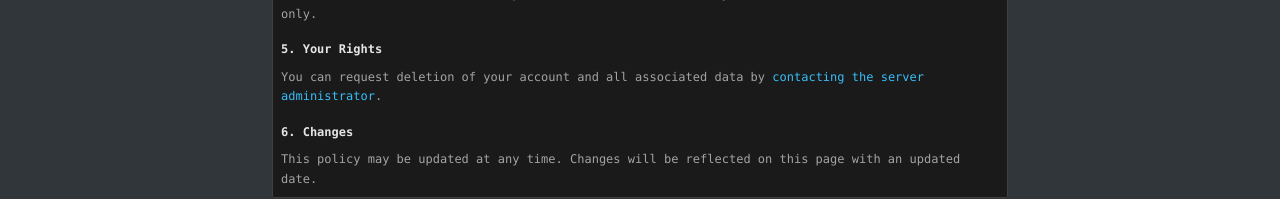
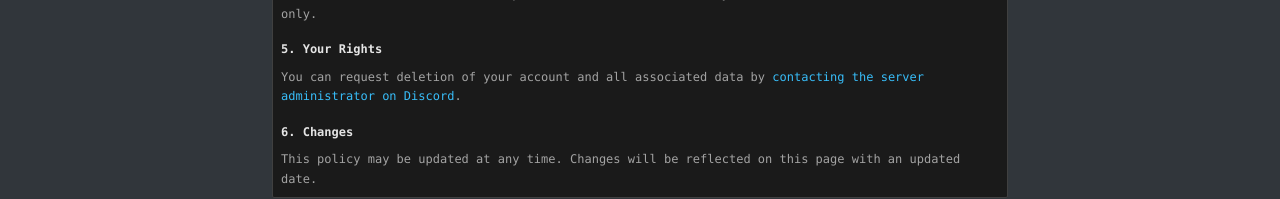
Before and after one commit to TheRinzler65/azahar-room-server, a React (Vite) app in the folder dashboard/: page /privacy in a window 1280 px wide. Shown: the part 523-722 px from the top of the page. Built offline with nearby package versions, Linux system fonts and the light colour scheme; no server answers.

Commit message:
update link contact

```diff
--- a/dashboard/src/pages/PrivacyPage.tsx
+++ b/dashboard/src/pages/PrivacyPage.tsx
@@ -70,10 +70,12 @@ export const PrivacyPage = () => (
           <p>
             You can request deletion of your account and all associated data by{" "}
             <a
-              href="mailto:admin@azahar-server.local"
+              href="https://discord.com/users/590070698140237826"
+              target="_blank"
+              rel="noopener noreferrer"
               className="text-primary-400 hover:underline"
             >
-              contacting the server administrator
+              contacting the server administrator on Discord
             </a>
             .
           </p>
```
